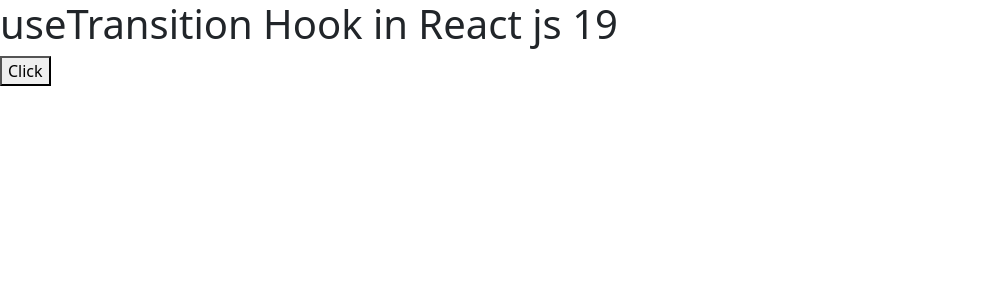
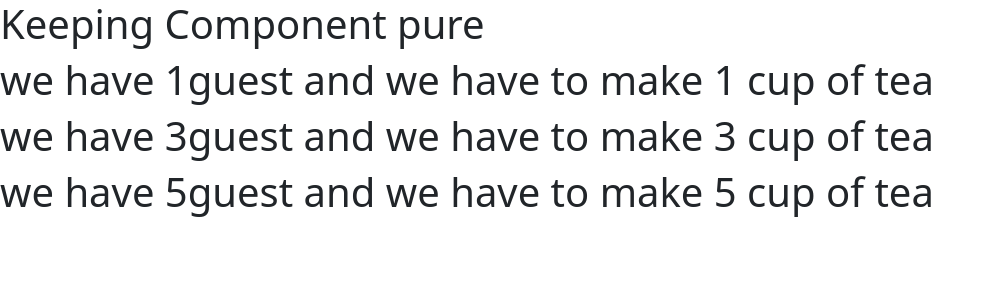
Before and after one commit to mukesh-raika/React, a React (Vite) app: page / in a window 1280 px wide. Shown: the top 300 px of the page, without its empty margins (0-994 px from the left). Built offline with nearby package versions, Linux system fonts and the light colour scheme.

Commit message:
Keep your Components pure

```diff
--- a/src/App.jsx
+++ b/src/App.jsx
@@ -1,30 +1,23 @@
-import { useState, useTransition } from "react";
+//  let guest=0
+function App(){
 
-function App (){
-  const[pending,startTransition]=useTransition();
+  return(
+    <>
+    <h1>Keeping Component pure</h1>
+     <Cup guest={1}/>
+     <Cup guest={3} />
+     <Cup guest={5} />
 
-  const handleButton=()=>{
+    </>
+  )
+}
 
-    startTransition(async()=>{
-   await new Promise(res=>setTimeout(res,5000))
-
-    })
+const Cup=({guest})=>{
+  // guest=guest+1;
+  return(
+    <h1>we have {guest}guest and we have to make {guest} cup of tea </h1>
+  )
+}
 
 
-
-
-  }
-  return(
-    <div>
-      <h1>useTransition Hook in React js 19</h1>
-      {
-        pending?
-      <img src="https://upload.wikimedia.org/wikipedia/commons/b/b1/Loading_icon.gif" alt="" />
-      :null
-      }
-      <button disabled={pending} onClick={handleButton }>Click</button>
-
-    </div>
-  )
-}
 export default App;
```
